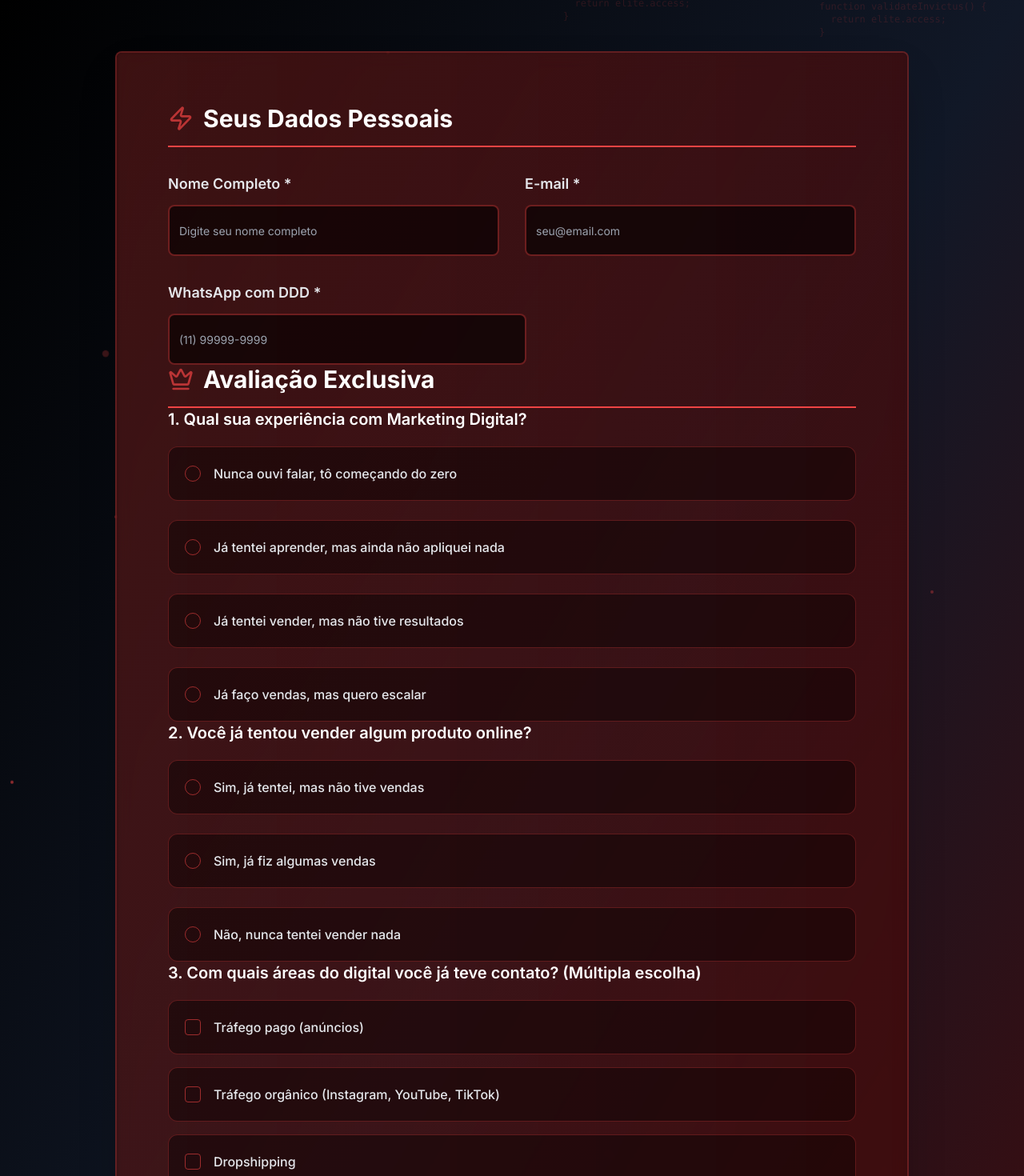
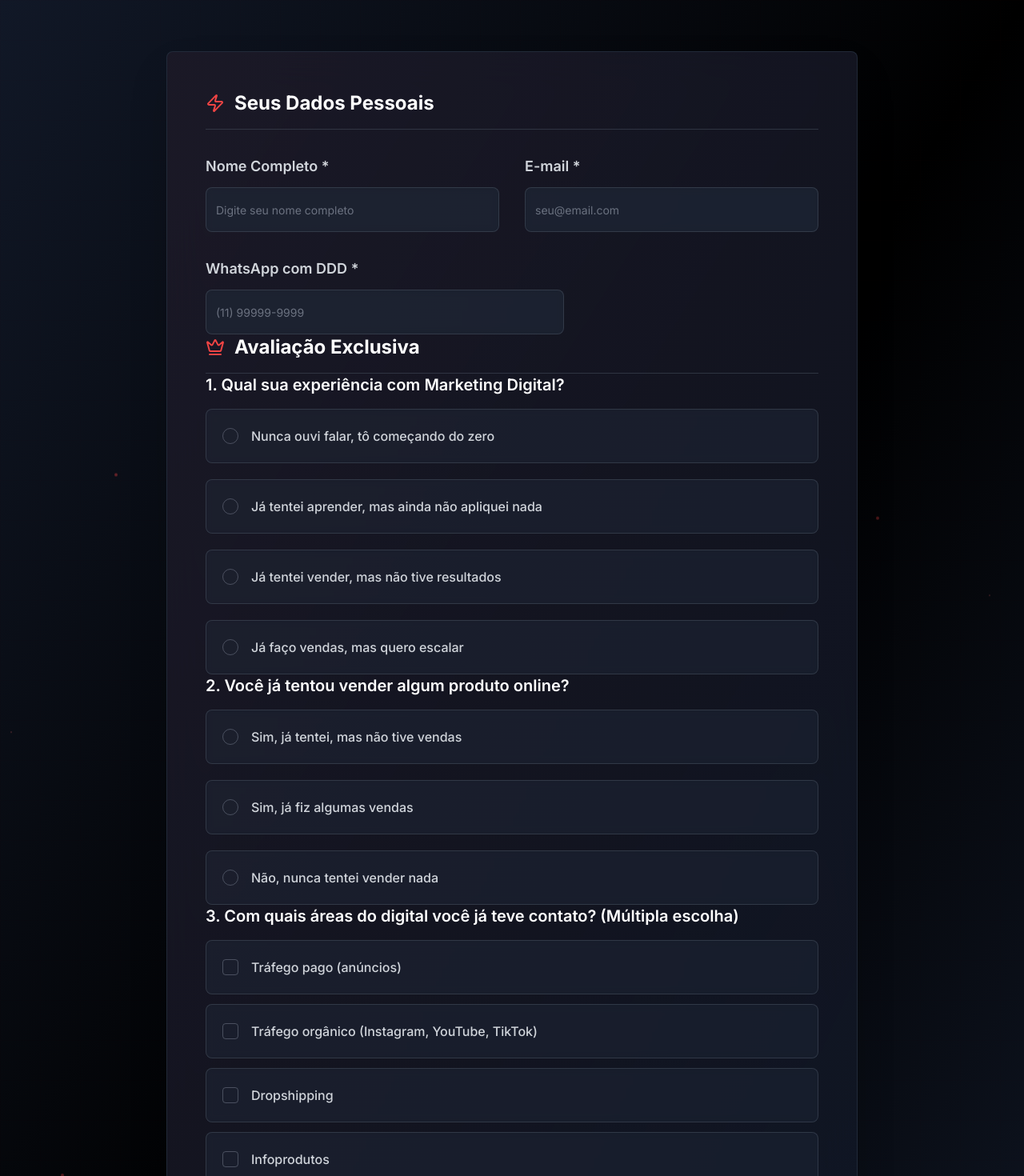
Before and after one commit to mrrichbig/invictusquiznomarc, a Next.js app: page /quiz in a window 1280 px wide. Shown: the top 1470 px of the page at 80% size. Built offline with nearby package versions, Linux system fonts and the light colour scheme; a web font is replaced by a local one.

Commit message:
style: apply dark cyber theme to entire app
Update home and quiz pages with consistent dark cyber theme.

#VERCEL_SKIP

Co-authored-by: null <215755974+mrrichbig@users.noreply.github.com>

```diff
--- a/app/quiz/page.tsx
+++ b/app/quiz/page.tsx
@@ -99,89 +99,67 @@ export default function InvictusQuiz() {
   }
 
   return (
-    <div
-      className={`min-h-screen ${isMobile ? "mobile-bg-simple" : "bg-gradient-to-br from-black via-gray-900 to-red-950"} relative overflow-hidden pt-8`}
-    >
-      {/* Optimized Background Effects */}
+    <div className={`min-h-screen bg-gradient-to-br from-gray-900 via-black to-gray-900 relative overflow-hidden pt-8`}>
+      {/* Clean Background Effects */}
       <div className="absolute inset-0">
-        {[...Array(isMobile ? 5 : 15)].map((_, i) => (
+        {/* Minimal floating particles */}
+        {[...Array(isMobile ? 5 : 12)].map((_, i) => (
           <div
             key={i}
-            className={`absolute w-1 h-1 bg-red-500/60 rounded-full animate-float-mobile ${isMobile && i > 3 ? "mobile-particles" : ""}`}
+            className={`absolute rounded-full ${
+              i % 2 === 0 ? "w-1 h-1 bg-red-500/40" : "w-0.5 h-0.5 bg-red-400/30"
+            } animate-float-mobile`}
             style={{
               left: `${Math.random() * 100}%`,
               top: `${Math.random() * 100}%`,
               animationDelay: `${Math.random() * 3}s`,
-              animationDuration: `${2 + Math.random() * 2}s`,
+              animationDuration: `${3 + Math.random() * 2}s`,
             }}
           />
         ))}
 
-        {/* Subtle Hacker Effects */}
+        {/* Clean geometric grid */}
         {!isMobile && (
-          <>
-            {/* Code Lines */}
-            <div className="absolute inset-0 pointer-events-none overflow-hidden">
-              {[...Array(4)].map((_, i) => (
-                <div
-                  key={`code-${i}`}
-                  className="absolute text-red-500/15 text-xs font-mono animate-code-scroll"
-                  style={{
-                    left: `${5 + i * 25}%`,
-                    animationDelay: `${i * 2}s`,
-                  }}
-                >
-                  <div>function validateInvictus() {"{"}</div>
-                  <div>&nbsp;&nbsp;return elite.access;</div>
-                  <div>{"}"}</div>
-                </div>
-              ))}
-            </div>
-
-            {/* Network Nodes */}
-            <div className="absolute inset-0 pointer-events-none">
-              {[...Array(6)].map((_, i) => (
-                <div
-                  key={`node-${i}`}
-                  className="absolute w-2 h-2 bg-red-500/30 rounded-full animate-network-pulse"
-                  style={{
-                    left: `${10 + i * 15}%`,
-                    top: `${20 + (i % 3) * 25}%`,
-                    animationDelay: `${i * 0.7}s`,
-                  }}
-                />
-              ))}
-            </div>
-          </>
+          <div className="absolute inset-0 pointer-events-none opacity-10">
+            <div
+              className="absolute inset-0"
+              style={{
+                backgroundImage: `
+                linear-gradient(rgba(239, 68, 68, 0.1) 1px, transparent 1px),
+                linear-gradient(90deg, rgba(239, 68, 68, 0.1) 1px, transparent 1px)
+              `,
+                backgroundSize: "50px 50px",
+              }}
+            ></div>
+          </div>
         )}
       </div>
 
-      {/* Elegant Main Content */}
-      <div className={`container mx-auto px-4 ${isMobile ? "py-4" : "py-8"} ${isMobile ? "max-w-full" : "max-w-5xl"}`}>
+      {/* Clean Main Content */}
+      <div className={`container mx-auto px-4 ${isMobile ? "py-4" : "py-8"} ${isMobile ? "max-w-full" : "max-w-4xl"}`}>
         <Card
-          className={`border-2 border-red-500/40 shadow-2xl bg-black/60 backdrop-blur-md transition-all duration-1000 overflow-hidden relative ${
+          className={`border border-gray-700/50 shadow-2xl bg-gray-900/80 backdrop-blur-xl transition-all duration-1000 overflow-hidden relative ${
             isVisible ? "opacity-100 translate-y-0" : "opacity-0 translate-y-10"
           }`}
         >
-          <div className="absolute inset-0 bg-gradient-to-br from-red-500/10 to-transparent opacity-50"></div>
-          <div className="absolute -inset-1 bg-gradient-to-r from-red-500/30 to-red-600/30 rounded-lg blur-sm animate-pulse-mobile"></div>
+          <div className="absolute inset-0 bg-gradient-to-br from-red-500/5 to-transparent"></div>
 
-          <CardContent className={`${isMobile ? "p-6" : "p-12 md:p-16"} relative z-10`}>
-            <form onSubmit={handleSubmit} className={`space-y-${isMobile ? "8" : "12"}`}>
-              {/* Elegant Personal Data Section */}
+          <CardContent className={`${isMobile ? "p-6" : "p-12"} relative z-10`}>
+            <form onSubmit={handleSubmit} className={`space-y-${isMobile ? "8" : "10"}`}>
+              {/* Clean Personal Data Section */}
               <div className={`space-y-${isMobile ? "6" : "8"}`}>
                 <h2
-                  className={`${isMobile ? "text-xl" : "text-3xl"} font-modern font-bold text-white border-b-2 border-red-500 pb-4 flex items-center gap-3 animate-slide-up-mobile`}
+                  className={`${isMobile ? "text-xl" : "text-2xl"} font-modern font-bold text-white border-b border-gray-600/50 pb-4 flex items-center gap-3`}
                 >
-                  <Zap className={`${isMobile ? "h-5 w-5" : "h-8 w-8"} text-red-500 animate-pulse-mobile`} />
+                  <Zap className={`${isMobile ? "h-5 w-5" : "h-6 w-6"} text-red-500`} />
                   Seus Dados Pessoais
                 </h2>
 
                 <div className={`grid ${isMobile ? "grid-cols-1 gap-6" : "md:grid-cols-2 gap-8"}`}>
-                  <div className="space-y-3 animate-fade-in-mobile delay-mobile-100">
+                  <div className="space-y-3">
                     <Label
                       htmlFor="nome"
-                      className={`${isMobile ? "text-base" : "text-lg"} font-modern font-semibold text-gray-200`}
+                      className={`${isMobile ? "text-base" : "text-lg"} font-modern font-semibold text-gray-300`}
                     >
                       Nome Completo *
                     </Label>
@@ -191,84 +169,86 @@ export default function InvictusQuiz() {
                       required
                       value={formData.nome}
                       onChange={(e) => setFormData((prev) => ({ ...prev, nome: e.target.value }))}
-                      className={`${isMobile ? "h-14 text-base" : "h-16 text-lg"} border-2 border-red-500/40 focus:border-red-500 bg-black/60 text-white placeholder:text-gray-400 transition-all duration-300 focus-mobile mobile-button touch-action-manipulation font-modern rounded-lg`}
+                      className={`${isMobile ? "h-12 text-base" : "h-14 text-lg"} border border-gray-600/50 focus:border-red-500/70 bg-gray-800/60 text-white placeholder:text-gray-500 transition-all duration-300 font-modern rounded-lg backdrop-blur-sm`}
                       placeholder="Digite seu nome completo"
                     />
                   </div>
 
-                  <div className="space-y-3 animate-fade-in-mobile delay-mobile-200">
+                  <div className="space-y-3">
                     <Label
                       htmlFor="email"
-                      className={`${isMobile ? "text-base" : "text-lg"} font-modern font-semibold text-gray-200`}
+                      className={`${isMobile ? "text-base" : "text-lg"} font-modern font-semibold text-gray-300`}
                     >
                       E-mail *
                     </Label>
                     <Input
                       id="email"
-                      id="input-email"
                       type="email"
                       required
                       value={formData.email}
                       onChange={(e) => setFormData((prev) => ({ ...prev, email: e.target.value }))}
-                      className={`${isMobile ? "h-14 text-base" : "h-16 text-lg"} border-2 border-red-500/40 focus:border-red-500 bg-black/60 text-white placeholder:text-gray-400 transition-all duration-300 focus-mobile mobile-button touch-action-manipulation font-modern rounded-lg`}
+                      className={`${isMobile ? "h-12 text-base" : "h-14 text-lg"} border border-gray-600/50 focus:border-red-500/70 bg-gray-800/60 text-white placeholder:text-gray-500 transition-all duration-300 font-modern rounded-lg backdrop-blur-sm`}
                       placeholder="seu@email.com"
                     />
                   </div>
                 </div>
 
-                <div className="space-y-3 animate-fade-in-mobile delay-mobile-300">
+                <div className="space-y-3">
                   <Label
                     htmlFor="whatsapp"
-                    className={`${isMobile ? "text-base" : "text-lg"} font-modern font-semibold text-gray-200`}
+                    className={`${isMobile ? "text-base" : "text-lg"} font-modern font-semibold text-gray-300`}
                   >
                     WhatsApp com DDD *
                   </Label>
                   <Input
                     id="whatsapp"
-                    id="input-whatsapp"
                     type="tel"
                     required
                     value={formData.whatsapp}
                     onChange={(e) => setFormData((prev) => ({ ...prev, whatsapp: e.target.value }))}
-                    className={`${isMobile ? "h-14 text-base w-full" : "h-16 text-lg max-w-md"} border-2 border-red-500/40 focus:border-red-500 bg-black/60 text-white placeholder:text-gray-400 transition-all duration-300 focus-mobile mobile-button touch-action-manipulation font-modern rounded-lg`}
+                    className={`${isMobile ? "h-12 text-base w-full" : "h-14 text-lg max-w-md"} border border-gray-600/50 focus:border-red-500/70 bg-gray-800/60 text-white placeholder:text-gray-500 transition-all duration-300 font-modern rounded-lg backdrop-blur-sm`}
                     placeholder="(11) 99999-9999"
                   />
                 </div>
               </div>
 
-              {/* Elegant Questions Section */}
+              {/* Clean Questions Section */}
               <div className={`space-y-${isMobile ? "8" : "10"}`}>
                 <h2
-                  className={`${isMobile ? "text-xl" : "text-3xl"} font-modern font-bold text-white border-b-2 border-red-500 pb-4 flex items-center gap-3 animate-slide-up-mobile delay-mobile-400`}
+                  className={`${isMobile ? "text-xl" : "text-2xl"} font-modern font-bold text-white border-b border-gray-600/50 pb-4 flex items-center gap-3`}
                 >
-                  <Crown className={`${isMobile ? "h-5 w-5" : "h-8 w-8"} text-red-500 animate-pulse-mobile`} />
+                  <Crown className={`${isMobile ? "h-5 w-5" : "h-6 w-6"} text-red-500`} />
                   Avaliação Exclusiva
                 </h2>
 
-                {/* Elegant Question 1 */}
-                <div className="space-y-5 animate-fade-in-mobile delay-mobile-500">
+                {/* Clean Question 1 */}
+                <div className="space-y-4">
                   <Label className={`${isMobile ? "text-lg" : "text-xl"} font-modern font-semibold text-white`}>
                     1. Qual sua experiência com Marketing Digital?
                   </Label>
                   <RadioGroup
                     value={formData.experiencia}
                     onValueChange={(value) => setFormData((prev) => ({ ...prev, experiencia: value }))}
-                    className="space-y-4"
+                    className="space-y-3"
                   >
                     {[
                       "Nunca ouvi falar, tô começando do zero",
                       "Já tentei aprender, mas ainda não apliquei nada",
                       "Já tentei vender, mas não tive resultados",
                       "Já faço vendas, mas quero escalar",
-                    ].map((option, index) => (
+                    ].map((option) => (
                       <div
                         key={option}
-                        className={`flex items-center space-x-4 ${isMobile ? "p-4" : "p-5"} rounded-xl border border-red-500/30 hover:border-red-500/60 bg-black/40 hover:bg-black/60 transition-all duration-300 group touch-action-manipulation mobile-button backdrop-blur-sm`}
+                        className={`flex items-center space-x-4 ${isMobile ? "p-4" : "p-5"} rounded-lg border border-gray-600/50 hover:border-gray-500/70 bg-gray-800/40 hover:bg-gray-800/60 transition-all duration-300 backdrop-blur-sm`}
                       >
-                        <RadioGroupItem value={option} id={option} className="border-red-500/60 text-red-500 w-5 h-5" />
+                        <RadioGroupItem
+                          value={option}
+                          id={option}
+                          className="border-gray-500/60 text-red-500 w-5 h-5"
+                        />
                         <Label
                           htmlFor={option}
-                          className={`${isMobile ? "text-sm" : "text-base"} cursor-pointer flex-1 text-gray-200 group-hover:text-white transition-colors duration-300 font-modern leading-relaxed`}
+                          className={`${isMobile ? "text-sm" : "text-base"} cursor-pointer flex-1 text-gray-300 hover:text-white transition-colors duration-300 font-modern leading-relaxed`}
                         >
                           {option}
                         </Label>
@@ -277,29 +257,33 @@ export default function InvictusQuiz() {
                   </RadioGroup>
                 </div>
 
-                {/* Elegant Question 2 */}
-                <div className="space-y-5 animate-fade-in-mobile delay-mobile-500">
+                {/* Clean Question 2 */}
+                <div className="space-y-4">
                   <Label className={`${isMobile ? "text-lg" : "text-xl"} font-modern font-semibold text-white`}>
                     2. Você já tentou vender algum produto online?
                   </Label>
                   <RadioGroup
                     value={formData.vendaOnline}
                     onValueChange={(value) => setFormData((prev) => ({ ...prev, vendaOnline: value }))}
-                    className="space-y-4"
+                    className="space-y-3"
                   >
                     {[
                       "Sim, já tentei, mas não tive vendas",
                       "Sim, já fiz algumas vendas",
                       "Não, nunca tentei vender nada",
-                    ].map((option, index) => (
+                    ].map((option) => (
                       <div
                         key={option}
-                        className={`flex items-center space-x-4 ${isMobile ? "p-4" : "p-5"} rounded-xl border border-red-500/30 hover:border-red-500/60 bg-black/40 hover:bg-black/60 transition-all duration-300 group touch-action-manipulation mobile-button backdrop-blur-sm`}
+                        className={`flex items-center space-x-4 ${isMobile ? "p-4" : "p-5"} rounded-lg border border-gray-600/50 hover:border-gray-500/70 bg-gray-800/40 hover:bg-gray-800/60 transition-all duration-300 backdrop-blur-sm`}
                       >
-                        <RadioGroupItem value={option} id={option} className="border-red-500/60 text-red-500 w-5 h-5" />
+                        <RadioGroupItem
+                          value={option}
+                          id={option}
+                          className="border-gray-500/60 text-red-500 w-5 h-5"
+                        />
                         <Label
                           htmlFor={option}
-                          className={`${isMobile ? "text-sm" : "text-base"} cursor-pointer flex-1 text-gray-200 group-hover:text-white transition-colors duration-300 font-modern leading-relaxed`}
+                          className={`${isMobile ? "text-sm" : "text-base"} cursor-pointer flex-1 text-gray-300 hover:text-white transition-colors duration-300 font-modern leading-relaxed`}
                         >
                           {option}
                         </Label>
@@ -308,12 +292,12 @@ export default function InvictusQuiz() {
                   </RadioGroup>
                 </div>
 
-                {/* Elegant Question 3 */}
-                <div className="space-y-5 animate-fade-in-mobile delay-mobile-500">
+                {/* Clean Question 3 */}
+                <div className="space-y-4">
                   <Label className={`${isMobile ? "text-lg" : "text-xl"} font-modern font-semibold text-white`}>
                     3. Com quais áreas do digital você já teve contato? (Múltipla escolha)
                   </Label>
-                  <div className="space-y-4">
+                  <div className="space-y-3">
                     {[
                       "Tráfego pago (anúncios)",
                       "Tráfego orgânico (Instagram, YouTube, TikTok)",
@@ -321,20 +305,20 @@ export default function InvictusQuiz() {
                       "Infoprodutos",
                       "Afiliados",
                       "Nada ainda",
-                    ].map((area, index) => (
+                    ].map((area) => (
                       <div
                         key={area}
-                        className={`flex items-center space-x-4 ${isMobile ? "p-4" : "p-5"} rounded-xl border border-red-500/30 hover:border-red-500/60 bg-black/40 hover:bg-black/60 transition-all duration-300 group touch-action-manipulation mobile-button backdrop-blur-sm`}
+                        className={`flex items-center space-x-4 ${isMobile ? "p-4" : "p-5"} rounded-lg border border-gray-600/50 hover:border-gray-500/70 bg-gray-800/40 hover:bg-gray-800/60 transition-all duration-300 backdrop-blur-sm`}
                       >
                         <Checkbox
                           id={area}
                           checked={formData.areasContato.includes(area)}
                           onCheckedChange={(checked) => handleAreasChange(area, checked as boolean)}
-                          className="border-red-500/60 data-[state=checked]:bg-red-500 data-[state=checked]:border-red-500 transition-all duration-300 w-5 h-5"
+                          className="border-gray-500/60 data-[state=checked]:bg-red-500 data-[state=checked]:border-red-500 transition-all duration-300 w-5 h-5"
                         />
                         <Label
                           htmlFor={area}
-                          className={`${isMobile ? "text-sm" : "text-base"} cursor-pointer flex-1 text-gray-200 group-hover:text-white transition-colors duration-300 font-modern leading-relaxed`}
+                          className={`${isMobile ? "text-sm" : "text-base"} cursor-pointer flex-1 text-gray-300 hover:text-white transition-colors duration-300 font-modern leading-relaxed`}
                         >
                           {area}
                         </Label>
@@ -343,8 +327,8 @@ export default function InvictusQuiz() {
                   </div>
                 </div>
 
-                {/* Elegant Question 4 */}
-                <div className="space-y-5 animate-fade-in-mobile delay-mobile-500">
+                {/* Clean Question 4 */}
+                <div className="space-y-4">
                   <Label
                     htmlFor="impedimento"
                     className={`${isMobile ? "text-lg" : "text-xl"} font-modern font-semibold text-white`}
@@ -355,30 +339,29 @@ export default function InvictusQuiz() {
                     id="impedimento"
                     value={formData.impedimento}
                     onChange={(e) => setFormData((prev) => ({ ...prev, impedimento: e.target.value }))}
-                    className={`${isMobile ? "min-h-[120px] text-base" : "min-h-[140px] text-lg"} border-2 border-red-500/40 focus:border-red-500 bg-black/60 text-white placeholder:text-gray-400 transition-all duration-300 focus-mobile touch-action-manipulation font-modern rounded-lg leading-relaxed`}
+                    className={`${isMobile ? "min-h-[120px] text-base" : "min-h-[140px] text-lg"} border border-gray-600/50 focus:border-red-500/70 bg-gray-800/60 text-white placeholder:text-gray-500 transition-all duration-300 font-modern rounded-lg leading-relaxed backdrop-blur-sm`}
                     placeholder="Descreva os principais obstáculos que você enfrenta..."
                   />
                 </div>
               </div>
 
-              {/* Submit Button - Fixed for Mobile */}
-              <div className={`pt-${isMobile ? "8" : "10"} animate-fade-in-mobile delay-mobile-500`}>
+              {/* Clean Submit Button */}
+              <div className={`pt-${isMobile ? "8" : "10"}`}>
                 <Button
                   type="submit"
-                  className={`w-full ${isMobile ? "h-16 px-4" : "h-20 px-8"} font-modern font-bold bg-gradient-to-r from-red-600 to-red-700 hover:from-red-700 hover:to-red-800 text-white shadow-2xl transform transition-all duration-500 border-2 border-red-500 hover:border-red-400 group relative overflow-hidden mobile-button touch-action-manipulation tap-highlight-none active:animate-button-press rounded-xl ${!isMobile ? "hover:scale-105" : ""}`}
+                  className={`w-full ${isMobile ? "h-14 px-4" : "h-16 px-8"} font-modern font-bold bg-gradient-to-r from-red-600 to-red-700 hover:from-red-700 hover:to-red-800 text-white shadow-xl transform transition-all duration-500 border border-red-500/50 hover:border-red-400/70 group relative overflow-hidden ${!isMobile ? "hover:scale-105" : ""} rounded-lg`}
                 >
-                  <div className="absolute inset-0 bg-gradient-to-r from-red-500/40 to-red-600/40 rounded-xl blur-xl transition-all duration-500 animate-pulse-mobile"></div>
                   <div className="flex items-center justify-center w-full">
                     <Crown
-                      className={`${isMobile ? "mr-2 h-4 w-4 flex-shrink-0" : "mr-4 h-6 w-6"} transition-all duration-300 relative z-10`}
+                      className={`${isMobile ? "mr-2 h-4 w-4 flex-shrink-0" : "mr-4 h-5 w-5"} transition-all duration-300 relative z-10`}
                     />
                     <span
-                      className={`relative z-10 tracking-wide text-center ${isMobile ? "text-sm leading-tight" : "text-xl"}`}
+                      className={`relative z-10 tracking-wide text-center ${isMobile ? "text-sm leading-tight" : "text-lg"}`}
                     >
                       {isMobile ? "SOLICITAR ACESSO À COMUNIDADE" : "SOLICITAR ACESSO À COMUNIDADE INVICTUS"}
                     </span>
                     <Crown
-                      className={`${isMobile ? "ml-2 h-4 w-4 flex-shrink-0" : "ml-4 h-6 w-6"} transition-all duration-300 relative z-10`}
+                      className={`${isMobile ? "ml-2 h-4 w-4 flex-shrink-0" : "ml-4 h-5 w-5"} transition-all duration-300 relative z-10`}
                     />
                   </div>
                 </Button>
@@ -388,11 +371,10 @@ export default function InvictusQuiz() {
         </Card>
       </div>
 
-      {/* Elegant Footer */}
-      <div className="bg-black/80 py-8 border-t border-red-500/30 relative backdrop-blur-sm">
-        <div className="absolute inset-0 bg-gradient-to-r from-transparent via-red-500/10 to-transparent"></div>
+      {/* Clean Footer */}
+      <div className="bg-gray-900/60 py-6 border-t border-gray-700/30 relative backdrop-blur-sm">
         <div className="container mx-auto px-4 text-center relative">
-          <p className={`text-gray-400 ${isMobile ? "text-xs" : "text-sm"} font-modern animate-fade-in-mobile`}>
+          <p className={`text-gray-500 ${isMobile ? "text-xs" : "text-sm"} font-modern`}>
             © 2024 Invictus Quiz. Todos os direitos reservados.
           </p>
         </div>
```
Also changed, not shown: app/page.tsx (+50 -131 lines).
